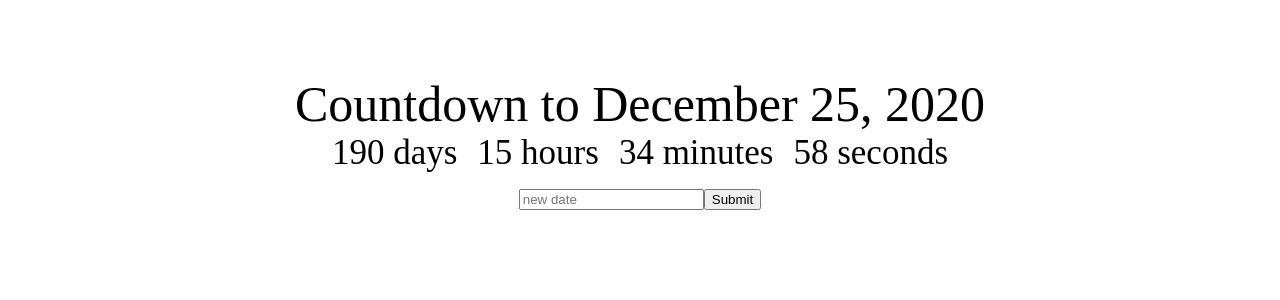
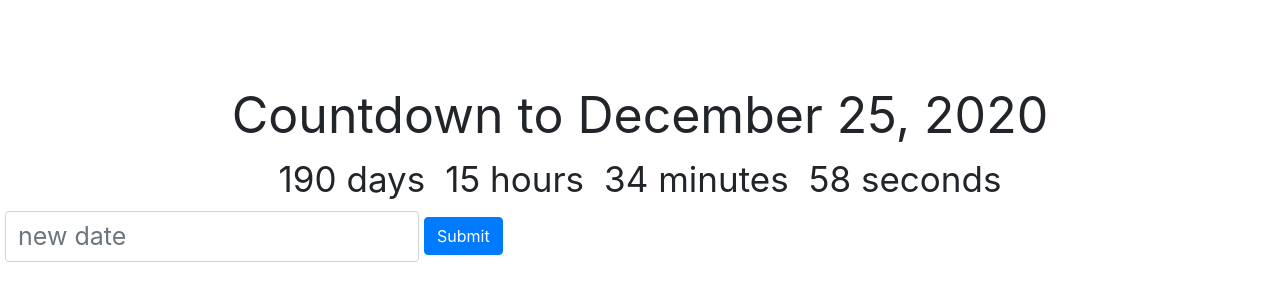
Before and after one commit to pins-thoo/countdown-app, a React (Create React App) app: page / in a window 1280 px wide. Shown: the part 178-478 px from the top of the page. Built offline with nearby package versions, Linux system fonts and the light colour scheme.

Commit message:
added bootstrap to components

```diff
--- a/package.json
+++ b/package.json
@@ -6,7 +6,9 @@
     "@testing-library/jest-dom": "^4.2.4",
     "@testing-library/react": "^9.3.2",
     "@testing-library/user-event": "^7.1.2",
+    "bootstrap": "^4.5.0",
     "react": "^16.13.1",
+    "react-bootstrap": "^1.0.1",
     "react-dom": "^16.13.1",
     "react-scripts": "3.4.1"
   },
--- a/public/index.html
+++ b/public/index.html
@@ -24,6 +24,7 @@
       work correctly both with client-side routing and a non-root public URL.
       Learn how to configure a non-root public URL by running `npm run build`.
     -->
+    <link rel="stylesheet" href="https://maxcdn.bootstrapcdn.com/bootstrap/4.5.0/css/bootstrap.min.css" integrity="sha384-9aIt2nRpC12Uk9gS9baDl411NQApFmC26EwAOH8WgZl5MYYxFfc+NcPb1dKGj7Sk" crossorigin="anonymous" />
     <title>React App</title>
   </head>
   <body>
--- a/src/App.css
+++ b/src/App.css
@@ -13,3 +13,8 @@
   display: inline;
   margin: 10px;
 }
+
+.Deadline-input {
+  font-size: 25px;
+  margin: 5px;
+}
--- a/src/App.jsx
+++ b/src/App.jsx
@@ -2,6 +2,7 @@ import React, { Component } from 'react';
 import Clock from './Clock';
 // import component feature in react
 import './App.css';
+import { Form, FormControl, Button } from 'react-bootstrap';
 
 // ES6 CLASS
 class App extends Component {
@@ -27,13 +28,14 @@ class App extends Component {
             deadline={this.state.deadline}
           />
         </div>
-        <div>
-           <input
+        <Form inline>
+           <FormControl
+            className="Deadline-input"
             placeholder='new date'
             onChange={event => this.setState({newDeadline: event.target.value})}
            />
-           <button onClick={() => this.changeDeadline()}>Submit</button>
-        </div>
+           <Button onClick={() => this.changeDeadline()}>Submit</Button>
+        </Form>
       </div>
     )
   }
--- a/src/Clock.jsx
+++ b/src/Clock.jsx
@@ -20,6 +20,10 @@ class Clock extends Component {
     setInterval(() => this.getTimeUntil(this.props.deadline), 1000);
   }
 
+  leading0(num) {
+    return num < 10 ? '0' + num : num;
+  }
+
   getTimeUntil(deadline) {
     const time = Date.parse(deadline) - Date.parse(new Date());
     const seconds = Math.floor((time/1000) % 60);
@@ -33,10 +37,10 @@ class Clock extends Component {
   render() {
     return (
     <div>
-      <div className="Clock-days">{this.state.days} days</div>
-      <div className="Clock-hours">{this.state.hours} hours</div>
-      <div className="Clock-mins">{this.state.minutes} minutes</div>
-      <div className="Clock-seconds">{this.state.seconds} seconds</div>
+      <div className="Clock-days">{this.leading0(this.state.days)} days</div>
+      <div className="Clock-hours">{this.leading0(this.state.hours)} hours</div>
+      <div className="Clock-mins">{this.leading0(this.state.minutes)} minutes</div>
+      <div className="Clock-seconds">{this.leading0(this.state.seconds)} seconds</div>
     </div>
     )
   }
```
Also changed, not shown: 1 other file (tests, documents, lock files or other folders).
